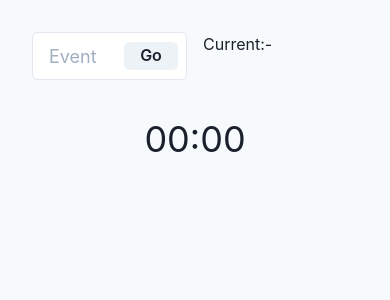
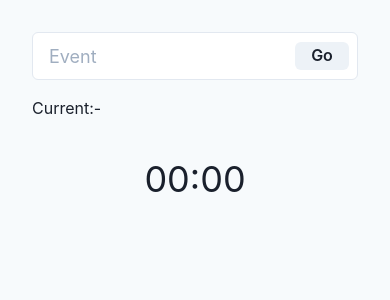
Before and after one commit to zlypher/quick-timer, a Next.js app: page / in a window 390 px wide. Shown: the top 300 px of the page. Built offline with nearby package versions, Linux system fonts and the light colour scheme.

Commit message:
Make Design a bit more mobile friendly

```diff
--- a/pages/index.js
+++ b/pages/index.js
@@ -102,7 +102,7 @@ export default function Home() {
         <link rel="icon" href="/favicon.ico" />
       </Head>
       <Flex maxW="100%" p="8" w="1024px" m="0 auto" flexDir="column">
-        <Grid mb="8" templateColumns="1fr 1fr" gap="4">
+        <Grid mb="8" templateColumns={["1fr", "1fr 1fr"]} gap="4">
           <form
             onSubmit={(e) => {
               e.preventDefault();
@@ -148,7 +148,7 @@ export default function Home() {
           </Text>
         </Box>
         <Box>
-          <Grid gap="4" templateColumns="1fr 1fr 1fr">
+          <Grid gap="4" templateColumns={["1fr", "1fr 1fr 1fr"]}>
             {events.map((e) => (
               <SingleEvent
                 key={e.id}
```
